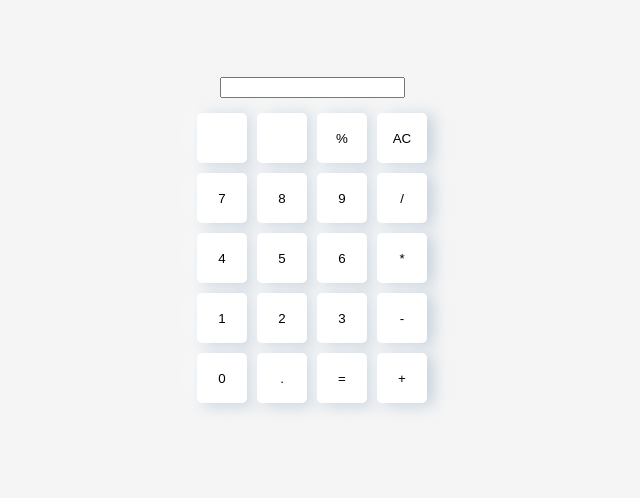
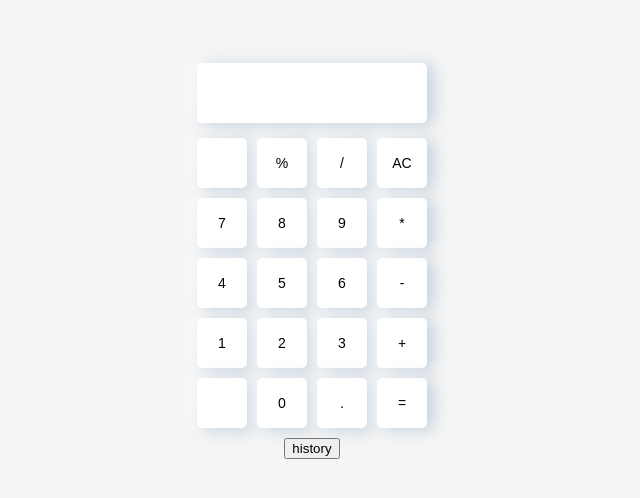
Before and after one commit to BrisLun/calculator, a React (Create React App) app: page / in a window 1280 px wide. Shown: the part 142-640 px from the top of the page, without its empty margins (328-968 px from the left). Built offline with nearby package versions, Linux system fonts and the light colour scheme; the HTML template or start-up script is replaced by a standard one.

Commit message:
Add history

```diff
--- a/package.json
+++ b/package.json
@@ -8,6 +8,7 @@
     "@testing-library/user-event": "^12.1.10",
     "react": "^17.0.2",
     "react-dom": "^17.0.2",
+    "react-modal": "^3.14.3",
     "react-scripts": "4.0.3",
     "web-vitals": "^1.0.1"
   },
--- a/src/components/Button.js
+++ b/src/components/Button.js
@@ -1,6 +1,6 @@
 import React from "react";
 
-function Button({text, className, onClick}){
+function Button({className, onClick, text}){
 
     return (
         <button
--- a/src/components/Calculator.css
+++ b/src/components/Calculator.css
@@ -5,23 +5,64 @@
   justify-content: center;
   align-items: center;
   flex-direction: column;
+  width: 240px;
+  padding: 0;
+  margin: 0;
 }
 
-.calculator_btns {
+.calcul-input {
+  border: none;
+  border-radius: 5px;
+  background-color: white;
+  display: flex;
+  flex-direction: column;
+  width: 220px;
+  height: 50px;
+  margin: 5px;
+  padding: 5px;
+  box-shadow: rgba(136, 165, 191, 0.48) 6px 2px 16px 0px,
+    rgba(255, 255, 255, 0.8) -6px -2px 16px 0px;
+}
+
+.calcul-input input:focus {
+  outline: 1px rgb(83, 83, 83);
+}
+
+.formula,
+.input-value {
+  float: right;
+  margin: 3px;
+  text-align: right;
+  overflow: auto;
+}
+
+.formula {
+  font-weight: 300;
+  color: #70757a;
+  font-size: 13px;
+  height: 17px;
+}
+
+.input-value {
+  border: none;
+  font-weight: 600;
+  font-size: 16px;
+}
+
+.calcul-btns {
   list-style: none;
   padding: 0;
   display: flex;
-  margin: 10px 0px;
-  width: 240px;
+  margin: 5px 0px;
   flex-wrap: wrap;
 }
 
-.calculator_btns li {
+.calcul-btns li {
   margin: 5px;
   font-size: 14px;
 }
 
-.calculator_btns button {
+.calcul-btns button {
   padding: 5px;
   width: 50px;
   height: 50px;
@@ -29,17 +70,47 @@
   background-color: white;
   border: none;
   border-radius: 5px;
-
   box-shadow: rgba(136, 165, 191, 0.48) 6px 2px 16px 0px,
     rgba(255, 255, 255, 0.8) -6px -2px 16px 0px;
+  font-weight: 500;
+  font-size: 14px;
 }
 
-.calculator_btns button:hover {
+.calcul-btns button:hover {
   background-color: rgb(236, 236, 236);
 }
 
-.calculator_btns button:active {
+.calcul-btns button:active {
   background-color: rgb(236, 236, 236);
   box-shadow: rgb(204, 219, 232) 3px 3px 6px 0px inset,
     rgba(255, 255, 255, 0.5) -3px -3px 6px 1px inset;
 }
+
+.history {
+  display: flex;
+  flex-direction: column;
+  list-style: none;
+}
+
+::-webkit-scrollbar {
+  width: 5.2px;
+}
+
+::-webkit-scrollbar-track {
+  background-color: #fff;
+}
+
+::-webkit-scrollbar-thumb {
+  background: #ddd;
+  border-radius: 10px;
+}
+
+::-webkit-scrollbar-thumb:hover {
+  background: #404040;
+}
+::-webkit-scrollbar-thumb:active {
+  background: #808080;
+}
+::-webkit-scrollbar-button {
+  display: none;
+}
--- a/src/components/Calculator.js
+++ b/src/components/Calculator.js
@@ -1,70 +1,121 @@
 import React, {useState, useEffect} from 'react';
 import "./Calculator.css";
 import Button from "./Button";
+import History from './History';
+import HistoryModal from './HistoryModal';
 
 
 function Calculator() {
-    // const buttonArray = [
-    //     ['AC', '', '%', '/'],
-    //     ['7', '8', '9', '*'],
-    //     ['4', '5', '6', '-'],
-    //     ['1', '2', '3', '+'],
-    //     ['', '0', '.', '=']
-    // ];
     const buttonArray = [
-        '', '', '%', 'AC',
-        '7', '8', '9', '/',
-        '4', '5', '6', '*',
-        '1', '2', '3', '-',
-        '0', '.', '=', '+'
+        '', '%', '/', 'AC',
+        '7', '8', '9', '*',
+        '4', '5', '6', '-',
+        '1', '2', '3', '+',
+        '', '0', '.', '='
     ];
     const signs=['%', '/', '*', '-', '+'];
     const [inputValue, setInputValue] = useState('');
     const [formula, setFormula] = useState('');
     const [Calculate, setCalculate] = useState(false);
+    const [history, setHistory] = useState([]);
 
-    function onClick(value){
+    let open_history = false;
+
+
+    // calculator button clicked
+    function onClick_CalculBtn(value){
+        let tmp_inputvalue = inputValue;
+        setInputValue('');
+
+        // after calculate.
         if(Calculate === true){
-            if(value in signs){
-                //작동 안 됨.. 왜?
-                setInputValue('');
+            // if input value is number, reset.
+            if(!signs.includes(value)){
+                tmp_inputvalue = ''
             }
             setFormula(inputValue);
             setCalculate(false);
         }
+
+        // input =. calculate.
         if(value === '='){
-            setFormula(inputValue);
-            setInputValue(eval(inputValue));
-            setCalculate(true);
-        } else if(value === 'AC') {
-            setInputValue('');
-        } else {
-            setInputValue(inputValue + value);
+            try {
+                // nothing to calculate
+                if (inputValue === ''){
+                    throw Error;
+                }
+
+                // evaluate formula -> can occur error
+                tmp_inputvalue = eval(tmp_inputvalue);
+
+                setFormula(inputValue);
+                setInputValue(tmp_inputvalue);
+                setCalculate(true);
+
+                let tmpArray = history.concat({formula : inputValue, result : tmp_inputvalue});
+                setHistory(tmpArray);
+            } catch (e) {
+                if (e instanceof SyntaxError){
+                    console.log("warning!");
+                }
+            }
+
         }
 
+        //input AC. reset.
+        else if(value === 'AC') {
+            setInputValue('');
+        }
+
+        // input others
+        else {
+            setInputValue(tmp_inputvalue + value);
+        }
     }
 
+    // history button clicked
+    function onClick_History(value){
+        setInputValue(value);
+    }
+
+
     return (
-
         <div className='calculator'>
-            <div>
-                <input value= {inputValue}
+            {/* calculator input & result */}
+            <div className='calcul-input'>
+                <h6 className='formula'>{formula}</h6>
+                <input className='input-value' value= {inputValue}
                     onChange={({target: {value}}) => setInputValue(value)}/>
             </div>
-            <div className='calculator_btns'>
+
+            {/* calculator buttons */}
+            <div className='calcul-btns'>
                 {buttonArray.map(
                     (value, index) =>
                     (
                         <li>
-                            <Button className='item-button' onClick={onClick} text={value}/>
+                            <Button className='calcul-btn' onClick={onClick_CalculBtn} text={value}/>
                         </li>
                     )
                 )}
 
             </div>
-            <div>
-                <h1>{formula} </h1>
-                <h1>{inputValue} </h1>
+            <div className='history'>
+                <button onClick={
+                    () => {open_history = true;}
+                }>history</button>
+
+                <HistoryModal/>
+                {history.map(
+                    (value, index) =>
+                    (
+                        <li>
+                            <History className='history-line' onClick={onClick_History}
+                                formula={value.formula} result={value.result}/>
+                        </li>
+                    )
+                )}
+
             </div>
         </div>
     );
--- /dev/null
+++ b/src/components/History.css
@@ -0,0 +1,21 @@
+.history-line {
+  display: flex;
+  flex-direction: row;
+  height: fit-content;
+  align-items: center;
+}
+
+.history-line h5 {
+  margin: 0;
+  padding: 0;
+  color: #70757a;
+}
+
+.history-btn {
+  padding: 7px 10px;
+  margin: 5px;
+  height: fit-content;
+  border: 1px solid #dfe1e5;
+  border-radius: 5px;
+  background-color: white;
+}
--- /dev/null
+++ b/src/components/History.js
@@ -0,0 +1,16 @@
+import React from 'react';
+import Button from './Button';
+import './History.css';
+
+function History({className, onClick, formula, result}) {
+    return (
+        <div className={className}>
+            <Button className='history-btn' onClick={onClick} text={formula}/>
+            <h5>=</h5>
+            <Button className='history-btn' onClick={onClick} text={result}/>
+        </div>
+
+    );
+}
+
+export default History;
--- /dev/null
+++ b/src/components/HistoryModal.js
@@ -0,0 +1,18 @@
+import React from 'react';
+import Modal from 'react-modal';
+
+// Modal.setAppElement('#app')
+
+const HistoryModal = ({open_history, onModalClose}) => (
+  <Modal
+    isOpen={!!open_history}
+    contentLabel="history"
+    onRequestClose={onModalClose}
+  >
+    <h3>Selected Option</h3>
+    {/* {props.selectedTodo && <p>{props.selectedTodo}</p>}
+    <button onClick={props.onModalClose}>Okay</button> */}
+  </Modal>
+)
+
+export default HistoryModal
```
Also changed, not shown: 2 other files (tests, documents, lock files or other folders).
